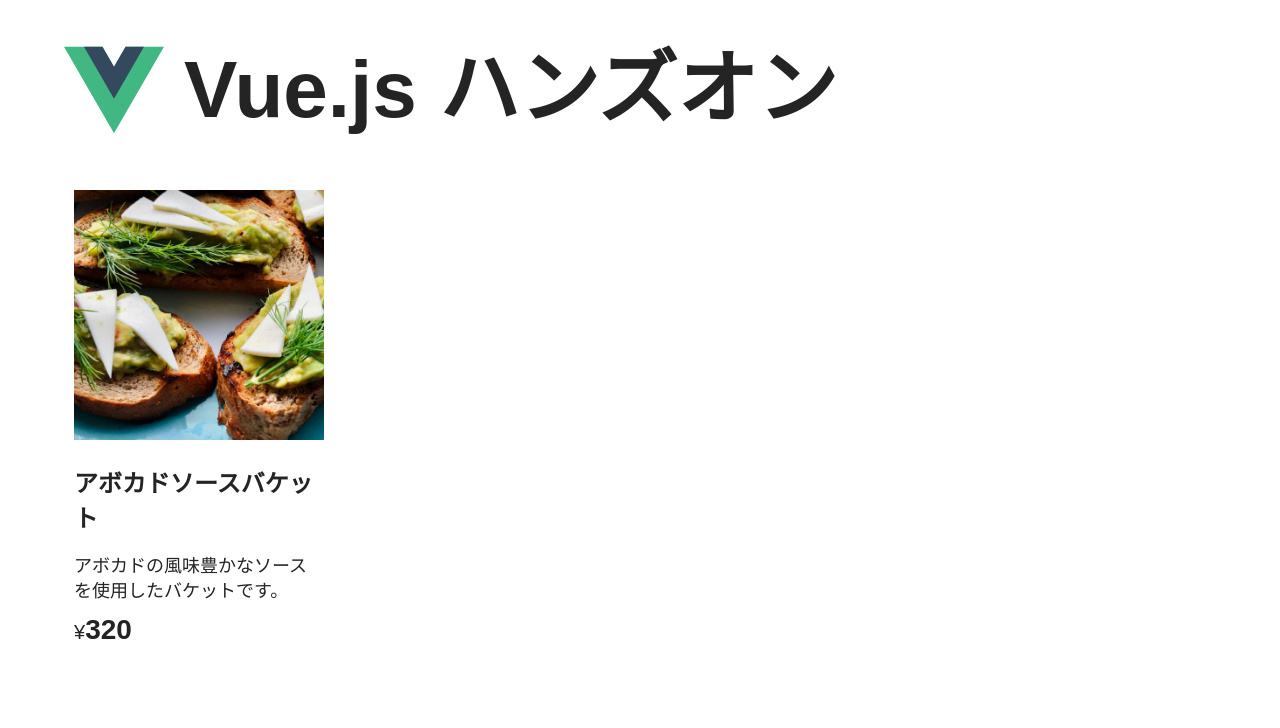
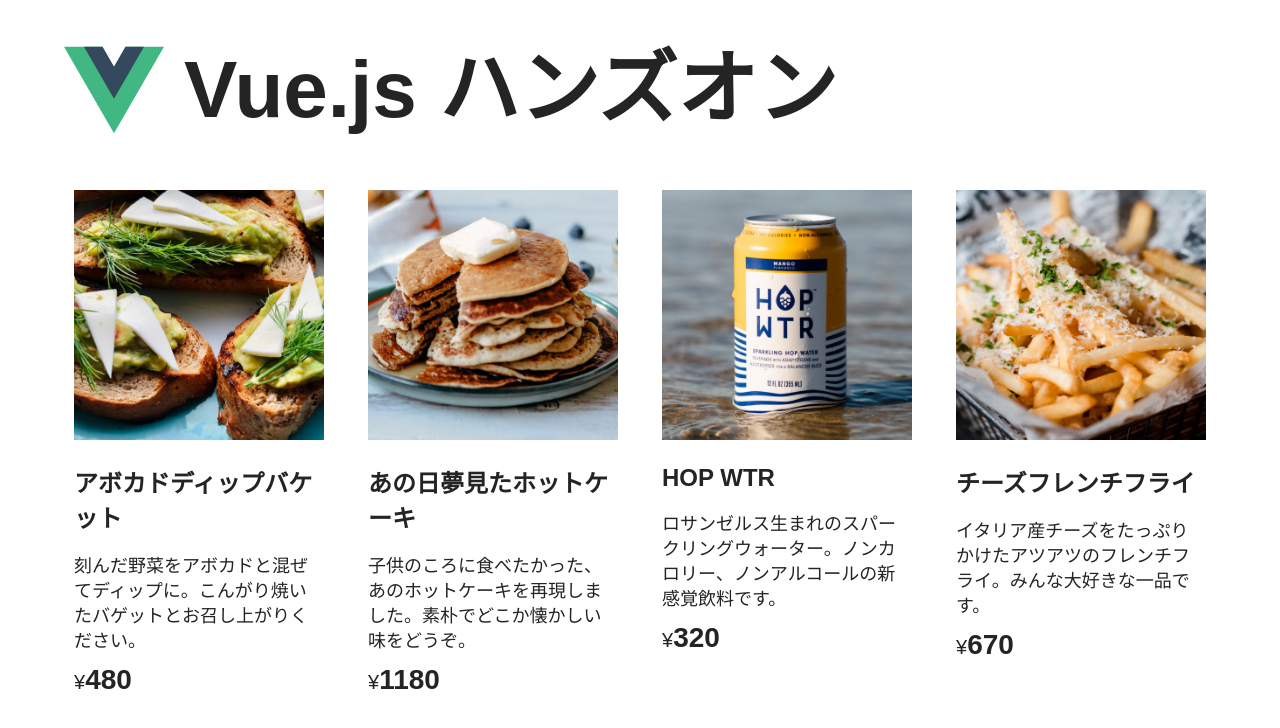
Before and after one commit to kyainuma/vue-project, a Vue app: page / in a window 1280 px wide. Shown: the top 728 px of the page. Built offline with nearby package versions, Linux system fonts and the light colour scheme.

Commit message:
v-for で商品を複数表示する

```diff
--- a/src/App.vue
+++ b/src/App.vue
@@ -1,12 +1,39 @@
 <script setup>
 import { ref } from 'vue'
-const item = ref({
+const items = ref([
+  {
     id: 1,
-    name: 'アボカドソースバケット',
-    description: 'アボカドの風味豊かなソースを使用したバケットです。',
+    name: 'アボカドディップバケット',
+    description:
+      '刻んだ野菜をアボカドと混ぜてディップに。こんがり焼いたバゲットとお召し上がりください。',
+    price: 480,
+    image: '/images/item1.jpeg'
+  },
+  {
+    id: 2,
+    name: 'あの日夢見たホットケーキ',
+    description:
+      '子供のころに食べたかった、あのホットケーキを再現しました。素朴でどこか懐かしい味をどうぞ。',
+    price: 1180,
+    image: '/images/item2.jpeg'
+  },
+  {
+    id: 3,
+    name: 'HOP WTR',
+    description:
+      'ロサンゼルス生まれのスパークリングウォーター。ノンカロリー、ノンアルコールの新感覚飲料です。',
     price: 320,
-    image: '/images/item1.jpeg'
-})
+    image: '/images/item3.jpeg'
+  },
+  {
+    id: 4,
+    name: 'チーズフレンチフライ',
+    description:
+      'イタリア産チーズをたっぷりかけたアツアツのフレンチフライ。みんな大好きな一品です。',
+    price: 670,
+    image: '/images/item4.jpeg'
+  }
+])
 </script>
 
 <template>
@@ -17,6 +44,9 @@
     <h1>Vue.js ハンズオン</h1>
   </header>
   <main class="main">
+    <template
+      v-for="item in items"
+      :key="item.id">
       <div class="item">
         <div class="thumbnail">
           <img
@@ -29,6 +59,7 @@
           <span>¥<span class="price">{{ item.price }}</span></span>
         </div>
       </div>
+    </template>
   </main>
 </template>
 
```
Also changed, not shown: public/images/item3.jpeg (added). Lines whose indentation alone changed are shown as unchanged.
